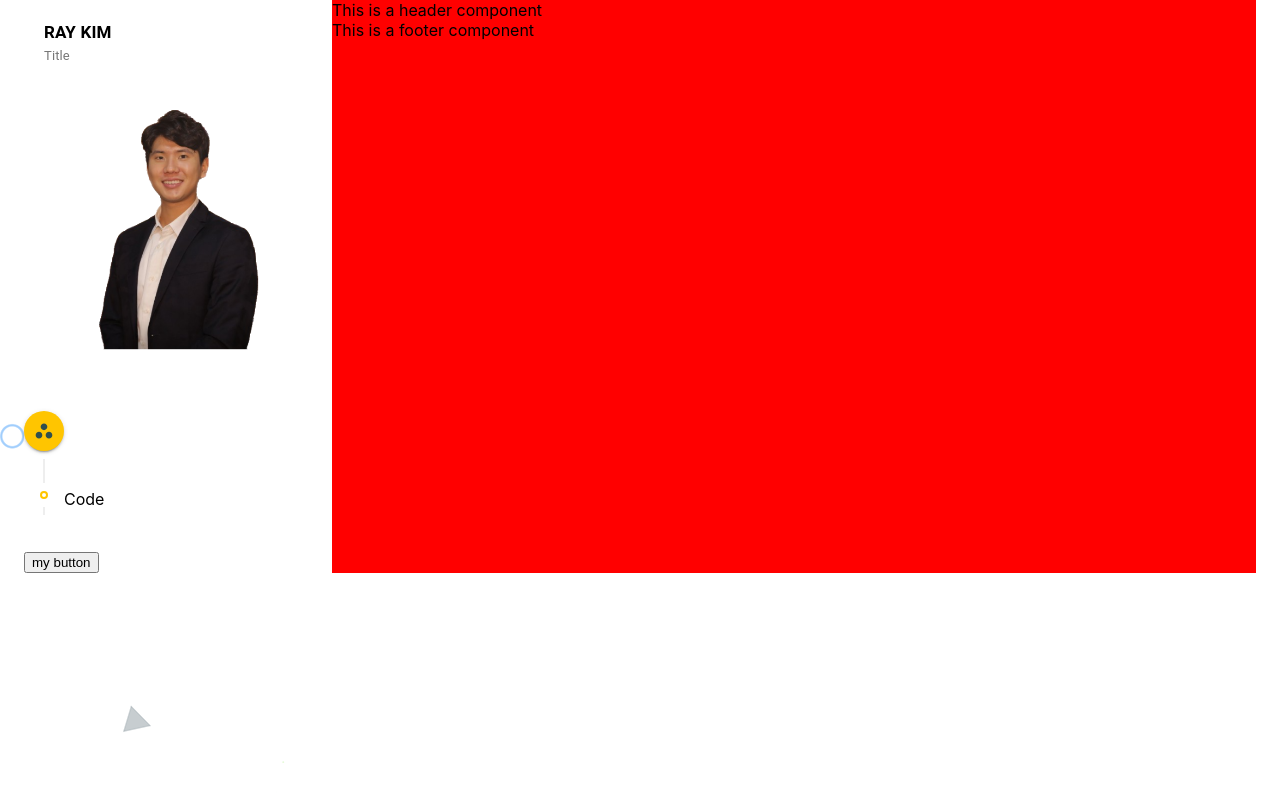
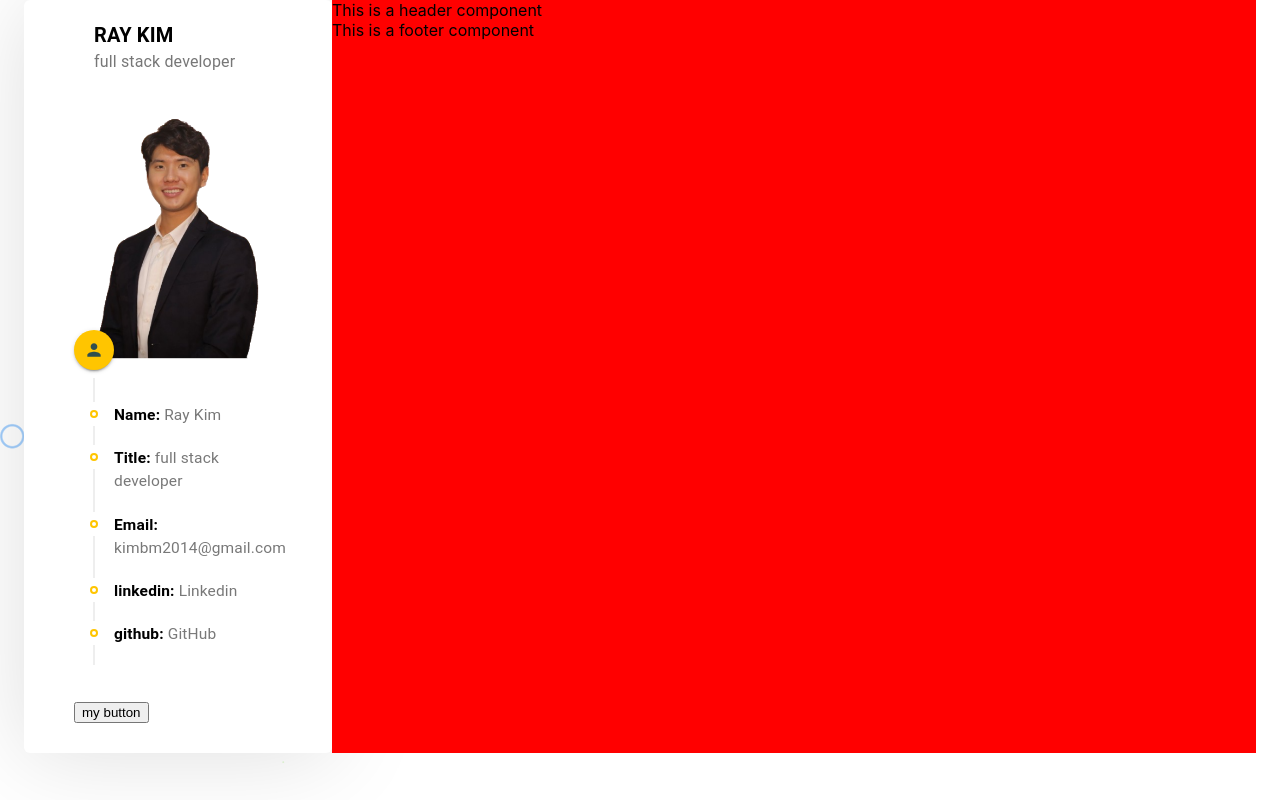
Before and after one commit to moonnada/Portfolio, a React (Create React App) app: page / in a window 1280 px wide. Built offline with nearby package versions, Linux system fonts and the light colour scheme.

Commit message:
added timeline to profile

```diff
--- a/src/App.css
+++ b/src/App.css
@@ -1,3 +1,9 @@
 :root{
   --main-color: #ffc500;
 }
+
+.container_shadow {
+  box-shadow: 0px 2px 92px 0px rgba(0,0,0,0.13);
+  -webkit-box-shadow: 0px 2px 92px 0px rgba(0,0,0,0.13);
+  -moz-box-shadow: 0px 2px 92px 0px rgba(0,0,0,0.13);
+}
--- a/src/components/Profile/Profile.css
+++ b/src/components/Profile/Profile.css
@@ -8,16 +8,18 @@
 .profile_name {
     line-height: 10px;
     padding: 20px;
+    margin-left: 50px;
+
 }
 
 .profile_name .name {
     text-transform: uppercase;
-    font-size: 17px;
+    font-size: 20px;
     font-weight: bold;
 }
 
 .profile_name .title {
-    font-size: 13px;
+    font-size: 16px;
     color: #777;
 }
 
@@ -30,3 +32,29 @@
 .profile_image img {
     width: 100%;
 }
+
+.profile_information {
+    top: 0;
+    left: 0;
+    margin: -90px 50px 30px;
+}
+
+.profile_information .timeline .timeline_content {
+    margin-top: 2px;
+    margin-bottom: 12px;
+}
+
+.timelineItem_text {
+    font-size: 15.5px !important;
+    color: #787878;
+    font-weight: 400 !important;
+}
+
+.timelineItem_text > a {
+    text-decoration: none;
+    color: #787878;
+}
+.timelineItem_text > span {
+    color: black;
+    font-weight: bold;
+}
--- a/src/components/Profile/Profile.js
+++ b/src/components/Profile/Profile.js
@@ -2,24 +2,65 @@ import { Typography } from '@material-ui/core'
 import React from 'react'
 import './Profile.css'
 import CustomTimeLine from '../Timeline/Timeline'
+import resumeData from '../../utils/resumeData'
+import PersonIcon from '@mui/icons-material/Person';
+import Timeline from '@material-ui/lab/Timeline';
+import TimelineItem from '@material-ui/lab/TimelineItem';
+import TimelineSeparator from '@material-ui/lab/TimelineSeparator';
+import TimelineConnector from '@material-ui/lab/TimelineConnector';
+import TimelineContent from '@material-ui/lab/TimelineContent';
+import TimelineDot from '@material-ui/lab/TimelineDot';
+
+
+const CustomTimelineItem = ({ title, text, link }) => (
+    <TimelineItem>
+        <TimelineSeparator className={'separator_padding'}>
+          <TimelineDot variant={'outlined'} className={'timeline_dot'}/>
+          <TimelineConnector />
+        </TimelineSeparator>
+
+        <TimelineContent className="timeline_content">
+
+            { link ? (
+            <Typography className="timelineItem_text">
+                <span>{title}:</span>{"  "}
+                <a href={link} target="_blank">
+                    {text}
+                </a>
+            </Typography>
+            ) : (
+                <Typography className="timelineItem_text">
+                    <span>{title}</span> {text}
+                </Typography>
+            )}
+        </TimelineContent>
+
+    </TimelineItem>
+);
 
 const Profile = () => {
     return (
         <div className='profile container_shadow'>
             <div className='profile_name'>
-                <Typography className='name'>Ray Kim</Typography>
-                <Typography className='title'>Title</Typography>
+                <Typography className='name'>{resumeData.name}</Typography>
+                <Typography className='title'>{resumeData.title}</Typography>
             </div>
 
             <figure className='profile_image'>
                 <img src={require('../../asserts/images/profile.jpg').default} alt="1"/>
-
-
             </figure>
 
 
             <div className='profile_information'>
-                <CustomTimeLine />
+                <CustomTimeLine icon={<PersonIcon />}>
+                    <CustomTimelineItem title='Name:' text={resumeData.name}/>
+                    <CustomTimelineItem title='Title:' text={resumeData.title}/>
+                    <CustomTimelineItem title='Email:' text={resumeData.email}/>
+
+                    {Object.keys(resumeData.socials).map((key) => (
+                        <CustomTimelineItem title={key} text={resumeData.socials[key].text} link={resumeData.socials[key].link}/>
+                    ))}
+                </CustomTimeLine>
                 <br/>
                 <button>my button</button>
 
--- a/src/components/Timeline/Timeline.js
+++ b/src/components/Timeline/Timeline.js
@@ -7,8 +7,6 @@ import TimelineContent from '@material-ui/lab/TimelineContent';
 import TimelineDot from '@material-ui/lab/TimelineDot';
 import './Timeline.css'
 import { Typography } from '@material-ui/core';
-// import WorkIcon from '@mmaterial-ui/icons/Work';
-import WorkspacesIcon from '@mui/icons-material/Workspaces';
 
 const CustomTimeline = ({title,icon, children}) => {
 
@@ -19,7 +17,7 @@ const CustomTimeline = ({title,icon, children}) => {
       <TimelineItem className={'timeline_firstItem'}>
         <TimelineSeparator>
           <TimelineDot className={'timeline_dot_header'}>
-          {<WorkspacesIcon />}
+          {icon}
           </TimelineDot>
           <TimelineConnector />
         </TimelineSeparator>
@@ -29,13 +27,13 @@ const CustomTimeline = ({title,icon, children}) => {
       {children}
 
       {/* remaining items */}
-      <TimelineItem>
+      {/* <TimelineItem>
         <TimelineSeparator className={'separator_padding'}>
           <TimelineDot variant={'outlined'} className={'timeline_dot'}/>
           <TimelineConnector />
         </TimelineSeparator>
-        <TimelineContent>Code</TimelineContent>
-      </TimelineItem>
+
+      </TimelineItem> */}
 
 
     </Timeline>
--- /dev/null
+++ b/src/utils/resumeData.js
@@ -0,0 +1,21 @@
+import React from 'react';
+import LinkedInIcon from '@mui/icons-material/LinkedIn';
+import GitHubIcon from '@mui/icons-material/GitHub';
+
+export default {
+    name: 'Ray Kim',
+    title: 'full stack developer',
+    email: 'kimbm2014@gmail.com',
+    socials: {
+        linkedin: {
+            link: 'https://www.linkedin.com/in/ray-kim0727/',
+            text: 'Linkedin',
+            icon: <LinkedInIcon />
+        },
+        github: {
+            link: 'https://github.com/moonnada',
+            text: 'GitHub',
+            icon: <GitHubIcon />
+        }
+    }
+}
```
Also changed, not shown: src/utils/resumeDate.js (deleted).
